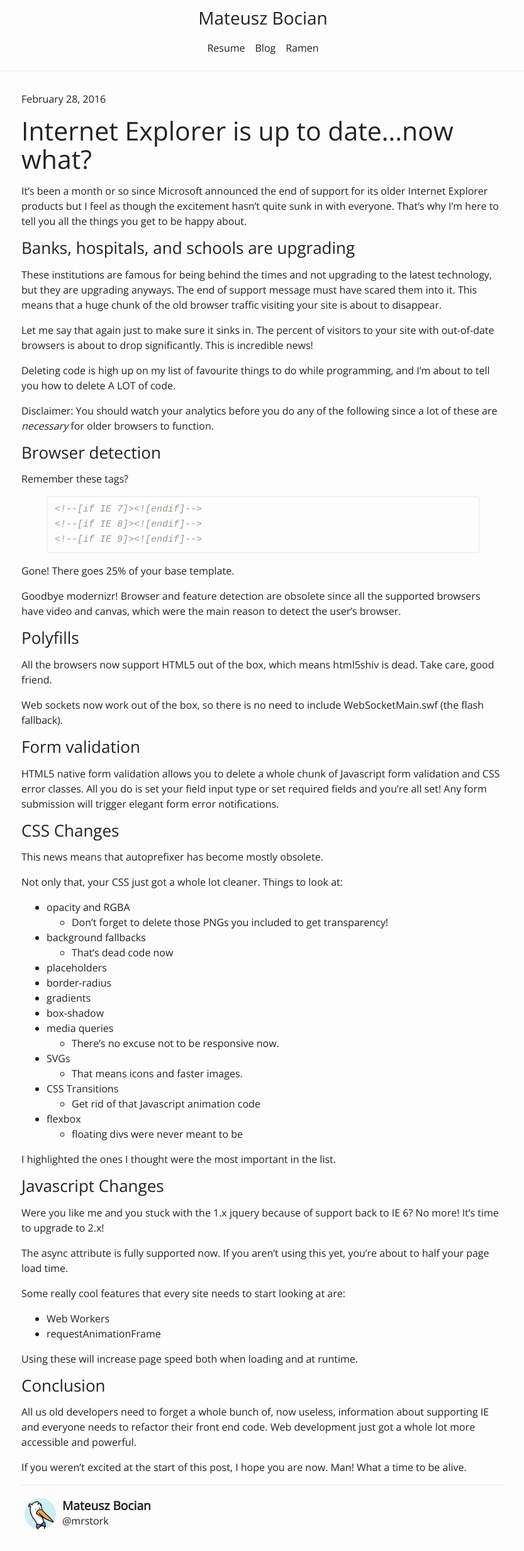
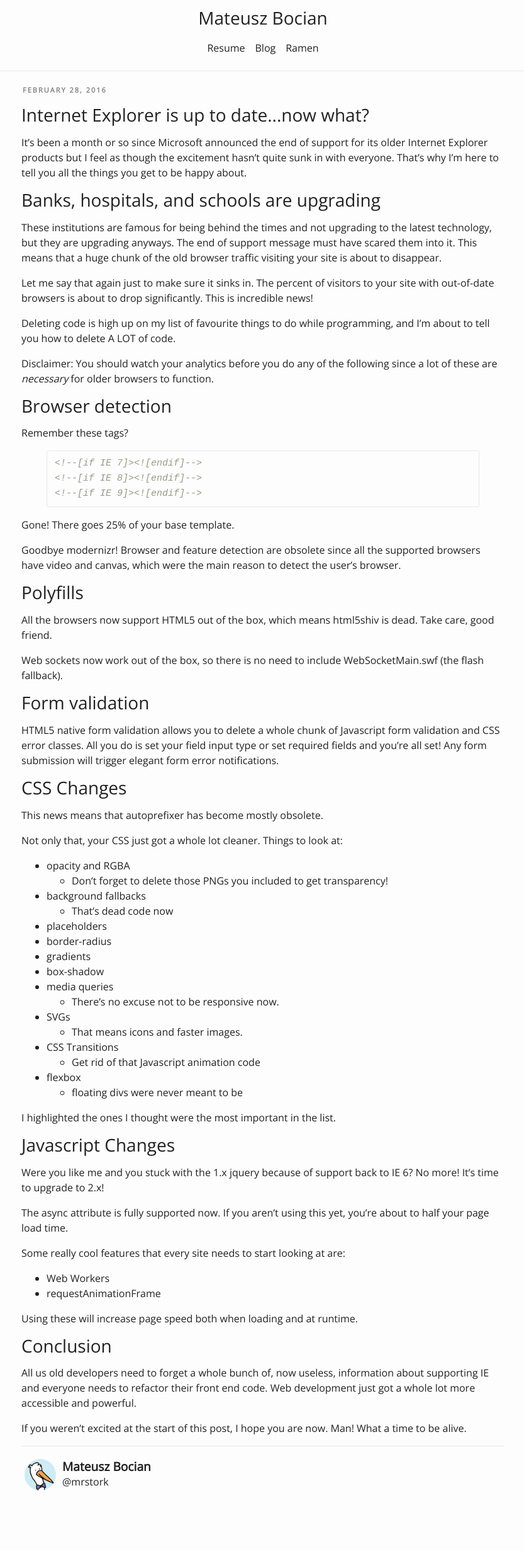
Before and after one commit to matty99/matty99.github.io, a Jekyll site: the page built from blog/_posts/2016-02-28-now-what.md, in a window 1280 px wide. Shown: the whole page at 63% size, without its empty margins (222-1055 px from the left). Built offline with Jekyll 4.4.1, drawn with Linux system fonts in a browser that asks for light colours; after the commit the page ends 2400 px from its top, so only the background shows below that.

Commit message:
More layout tweaks

```diff
--- a/_layouts/post.html
+++ b/_layouts/post.html
@@ -3,8 +3,8 @@
 ---
 <div class="post">
   <header class="post-header">
-    <p class="post-meta">{{ page.date | date: "%B %-d, %Y" }}</p>
-    <h1>{{ page.title }}</h1>
+    <time class="blog-post__date">{{ page.date | date: "%B %-d, %Y" }}</time>
+    <h1 class="post-title">{{ page.title }}</h1>
   </header>
   <article class="post-content">
     {{ content }}
--- a/_sass/_blog.scss
+++ b/_sass/_blog.scss
@@ -14,16 +14,15 @@
     font-weight: bold;
     text-transform: uppercase;
     letter-spacing: 2px;
+    padding-left: 2px;
   }
 
   &__title {
     display: block;
-    font-size: 1.4rem;
-    line-height: 2rem;
+    font-size: $font-size-h4;
   }
 
   &__description {
-    display: block;
     margin-top: 4px;
   }
 }
@@ -34,34 +33,13 @@
 }
 
 .post-title {
-  font-size: 42px;
-  line-height: 1;
-  @include media-query($on-laptop) {
-    font-size: 36px;
-  }
+  font-size: $font-size-h3;
 }
 
 .post-content {
   margin-bottom: $spacing-unit;
 
-  h2 {
-    font-size: 32px;
-    @include media-query($on-laptop) {
-      font-size: 28px;
-    }
-  }
-
-  h3 {
-    font-size: 26px;
-    @include media-query($on-laptop) {
-      font-size: 22px;
-    }
-  }
-
-  h4 {
-    font-size: 20px;
-    @include media-query($on-laptop) {
-      font-size: 18px;
-    }
+  img {
+    max-width: 100%;
   }
 }
--- a/css/main.scss
+++ b/css/main.scss
@@ -11,7 +11,7 @@
 $font-size-h1: floor(($font-size-base * 2.6));
 $font-size-h2: floor(($font-size-base * 2.15));
 $font-size-h3: ceil(($font-size-base * 1.7));
-$font-size-h4: ceil(($font-size-base * 1.25));
+$font-size-h4: ceil(($font-size-base * 1.4));
 $font-size-h5: $font-size-base;
 $font-size-h6: ceil(($font-size-base * 0.85));
 
```
